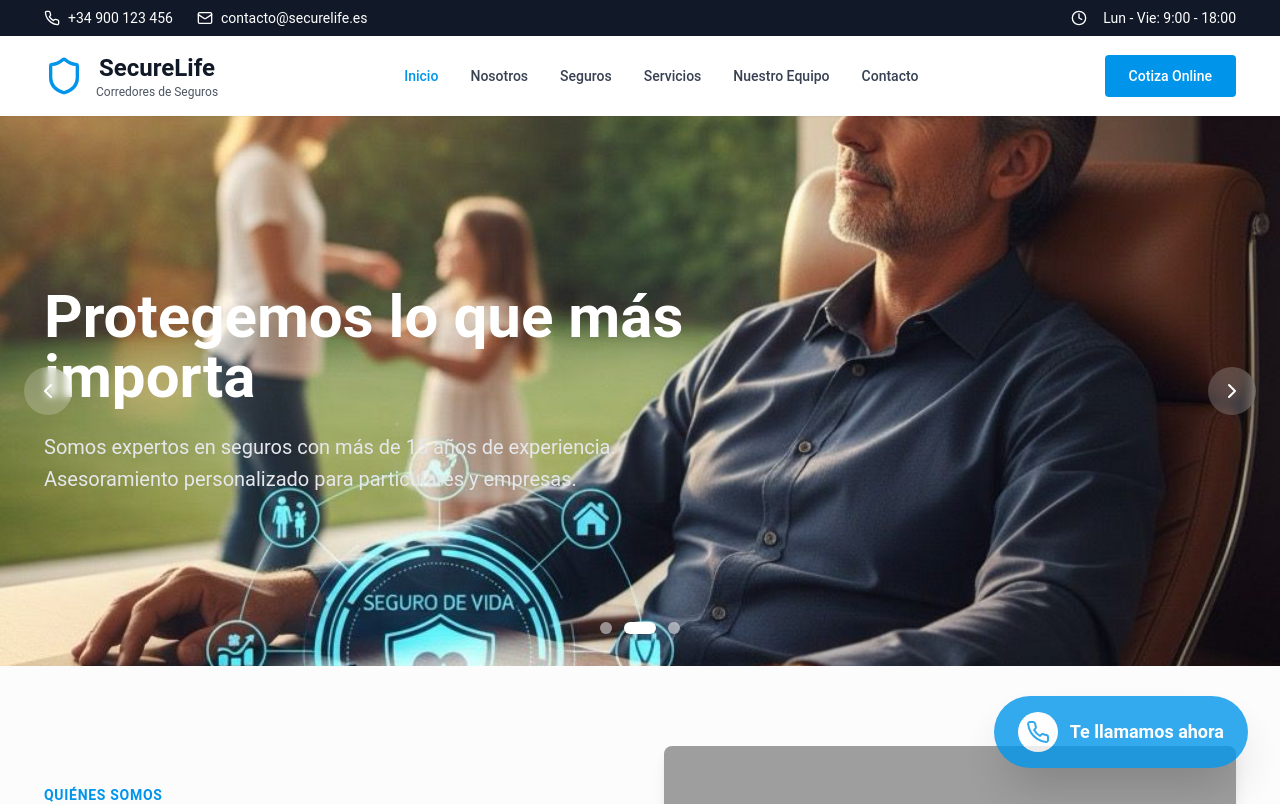
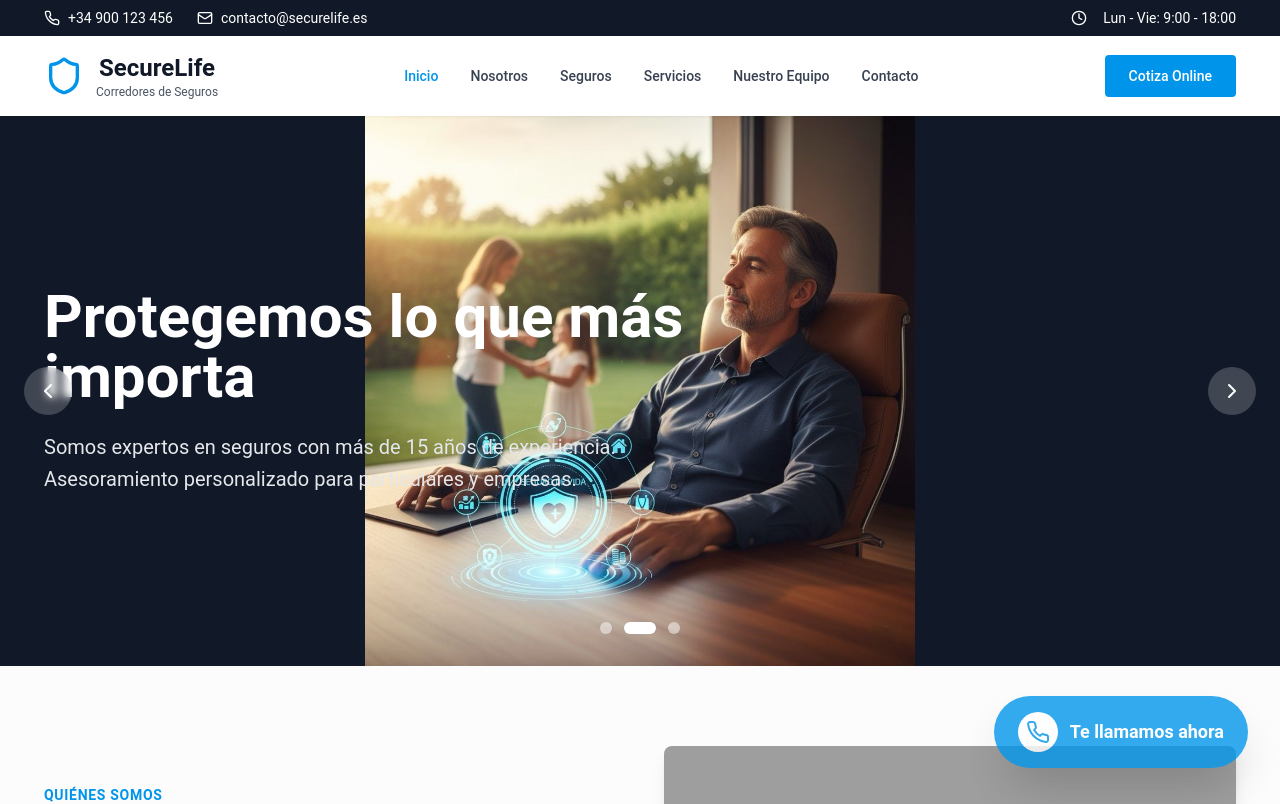
Before and after one commit to Alejandro9670/pagina-ofi, a React (Vite) app: page / in a window 1280 px wide. Shown: the top 804 px of the page. Built offline with nearby package versions, Linux system fonts and the light colour scheme; grey boxes are pictures that could not be loaded.

Commit message:
Updated Home.tsx

```diff
--- a/src/pages/Home.tsx
+++ b/src/pages/Home.tsx
@@ -34,7 +34,7 @@
               key={index}
               src={slide}
               alt={`Seguros de vida y generales ${index + 1}`}
-              className={`absolute inset-0 w-full h-full object-cover transition-opacity duration-1000 ${
+              className={`absolute inset-0 w-full h-full object-contain transition-opacity duration-1000 ${
                 index === currentSlide ? 'opacity-100' : 'opacity-0'
               }`}
             />
```
